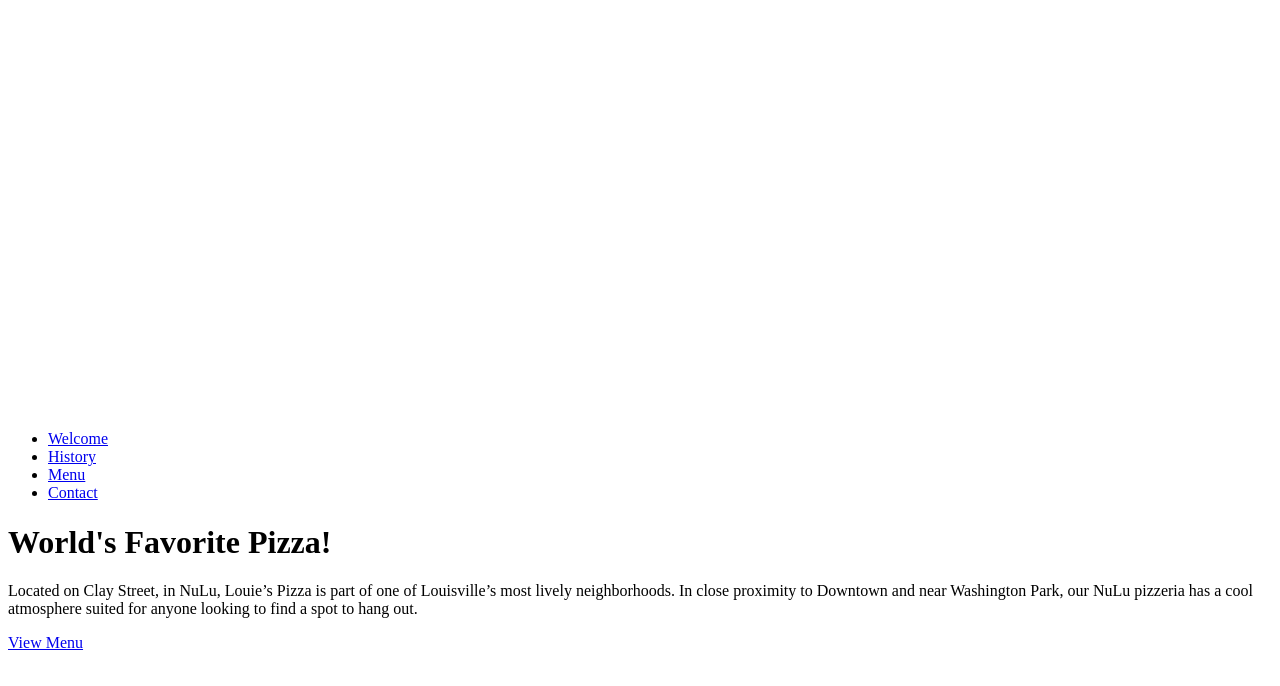
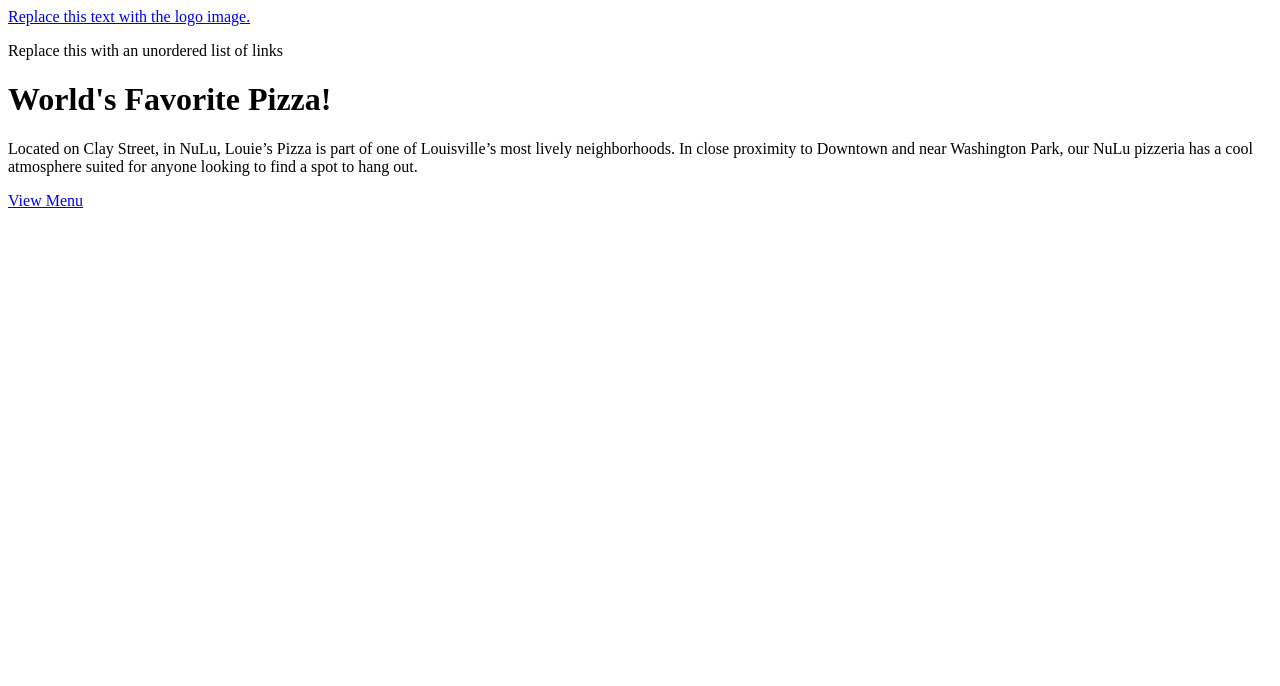
Before and after one commit to CodeLouisville/Old-FrontEndWebDev-ClassProject, a plain HTML site: page index.html in a window 1280 px wide. Drawn offline with Linux system fonts and the light colour scheme.

Commit message:
Removed unordered list and logo image from index.html.

```diff
--- a/index.html
+++ b/index.html
@@ -9,7 +9,6 @@
   <meta name="viewport" content="width=device-width, initial-scale=1.0">
 
   <!--Insert Style Sheet Here-->
-
 
   <!-- Insert Google Fonts Here -->
 
@@ -31,21 +30,14 @@
 
       <div class="col span_1_of_2">
 
-        <a href="#"><img class="nav-logo" src="./img/louies-logo.svg" alt="Louie&#39;s Pizza Logo and tagline."></a>
+        <a href="#">Replace this text with the logo image.</a>
 
       </div>
 
       <div class="col span_1_of_2">
 
         <nav class="main-nav" id="main-nav" role="navigation">
-
-          <ul>
-            <li><a href="#">Welcome</a></li>
-            <li><a href="#h">History</a></li>
-            <li><a href="#">Menu</a></li>
-            <li><a href="#">Contact</a></li>
-          </ul>
-
+            <p>Replace this with an unordered list of links</p>
         </nav>
 
       </div>
```
